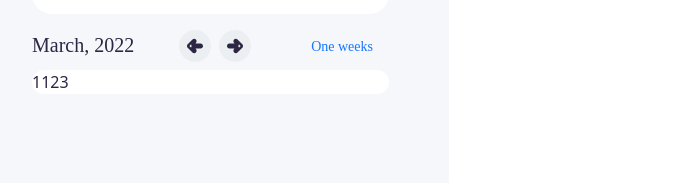
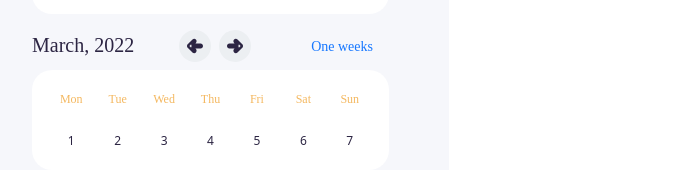
Before and after one commit to ChenHaoJie9527/su-taskly, a React (Vite) app: page / in a window 1280 px wide. Shown: the part 517-700 px from the top of the page, without its empty margins (28-708 px from the left). Built offline with nearby package versions, Linux system fonts and the light colour scheme.

Commit message:
feat: 日历

```diff
--- a/package.json
+++ b/package.json
@@ -13,10 +13,12 @@
     "antd": "^5.10.0",
     "dayjs": "^1.11.10",
     "jotai": "^2.4.3",
+    "lodash": "^4.17.21",
     "react": "^18.2.0",
     "react-dom": "^18.2.0"
   },
   "devDependencies": {
+    "@types/lodash": "^4.14.200",
     "@types/react": "^18.2.15",
     "@types/react-dom": "^18.2.7",
     "@typescript-eslint/eslint-plugin": "^6.0.0",
--- a/src/App.module.scss
+++ b/src/App.module.scss
@@ -3,6 +3,4 @@
   margin: 0px;
   background-color: #fff;
   color: #2c2543;
-  width: 100vw;
-  height: 100vh;
 }
--- a/src/components/SuCalendar.tsx
+++ b/src/components/SuCalendar.tsx
@@ -1,18 +1,47 @@
-import React, { useState } from "react";
+import React, { useMemo, useState } from "react";
+import { chunk, slice } from "lodash";
 import { Button } from "antd";
 import prev from "../assets/svg/prev.svg";
 import next from "../assets/svg/next.svg";
 
 const weeksMap: any = {
-  1: "One weeks",
-  2: "Two weeks",
-  3: "Three weeks",
-  4: "Four weeks",
-  5: "Five weeks",
+  0: "One weeks",
+  1: "Two weeks",
+  2: "Three weeks",
+  3: "Four weeks",
+  4: "Five weeks",
 };
+const daysMap = ["Mon", "Tue", "Wed", "Thu", "Fri", "Sat", "Sun"];
+const weeksId: any = {
+  0: 7,
+  1: 14,
+  2: 21,
+  3: 28,
+};
+
 const SuCalendar = () => {
-  const [weeks, setWeeks] = useState(1);
-
+  const [weeks, setWeeks] = useState(0);
+  const [weekList] = useState([
+    [1, 2, 3, 4, 5, 6, 7],
+    [8, 9, 10, 11, 12, 13, 14],
+    [15, 16, 17, 18, 19, 20, 21],
+    [22, 23, 24, 25, 26, 27, 28],
+  ]);
+  const weekListMemo = useMemo(() => {
+    if (weeks === 0) {
+      return weekList[0];
+    }
+    if (weeks === 1) {
+      return [...weekList[0], ...weekList[1]];
+    }
+    if (weeks === 2) {
+      return [...weekList[0], ...weekList[1], ...weekList[2]];
+    }
+    if (weeks === 3) {
+      return [...weekList[0], ...weekList[1], ...weekList[2], ...weekList[3]];
+    }
+    // return weekList[weeks];
+  }, [weeks, weekList]);
   return (
     <div className="mt-[2vh]">
       <header>
@@ -26,7 +55,7 @@ const SuCalendar = () => {
               className="mr-[4px] cursor-pointer hover:text-[#F4B860]"
               alt=""
               onClick={() => {
-                if (weeks === 1) return;
+                if (weeks === 0) return;
                 setWeeks(Number(weeks) - 1);
               }}
             />
@@ -35,7 +64,7 @@ const SuCalendar = () => {
               className="ml-[4px] cursor-pointer"
               alt=""
               onClick={() => {
-                if (weeks === 5) return;
+                if (weeks === 3) return;
                 setWeeks(Number(weeks) + 1);
               }}
             />
@@ -49,7 +78,28 @@ const SuCalendar = () => {
         </div>
       </header>
       <main className="mt-[1vh]">
-        <div className="bg-[#fff] rounded-[20px]">1123</div>
+        <div className="bg-[#fff] rounded-[20px] grid grid-cols-7 gap-2 p-[20px]">
+          {daysMap.map((item) => {
+            return (
+              <span
+                key={item}
+                className="text-[#F4B860] text-[12px] font-[Gilroy-Bold] text-center"
+              >
+                {item}
+              </span>
+            );
+          })}
+          {weekListMemo.map((item, index) => {
+            return (
+              <span
+                key={index}
+                className="text-center text-[#2C2543] text-[12px] mt-4 hover:bg-[#F4B860]"
+              >
+                {item}
+              </span>
+            );
+          })}
+        </div>
       </main>
     </div>
   );
```
Also changed, not shown: 1 other file (tests, documents, lock files or other folders).
